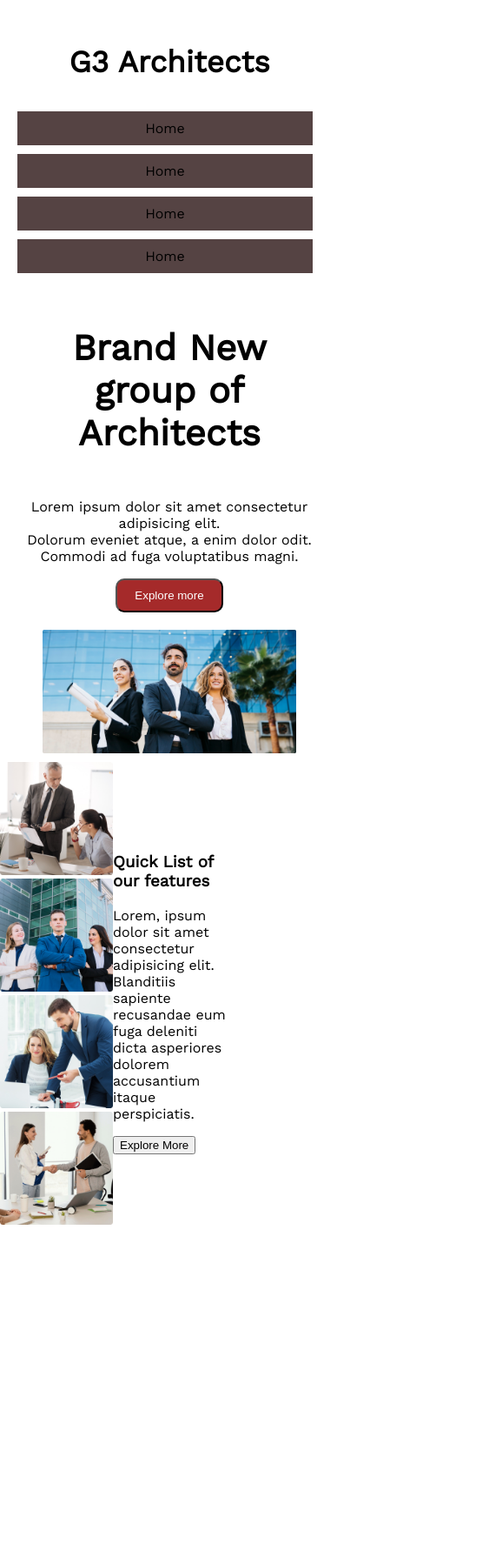
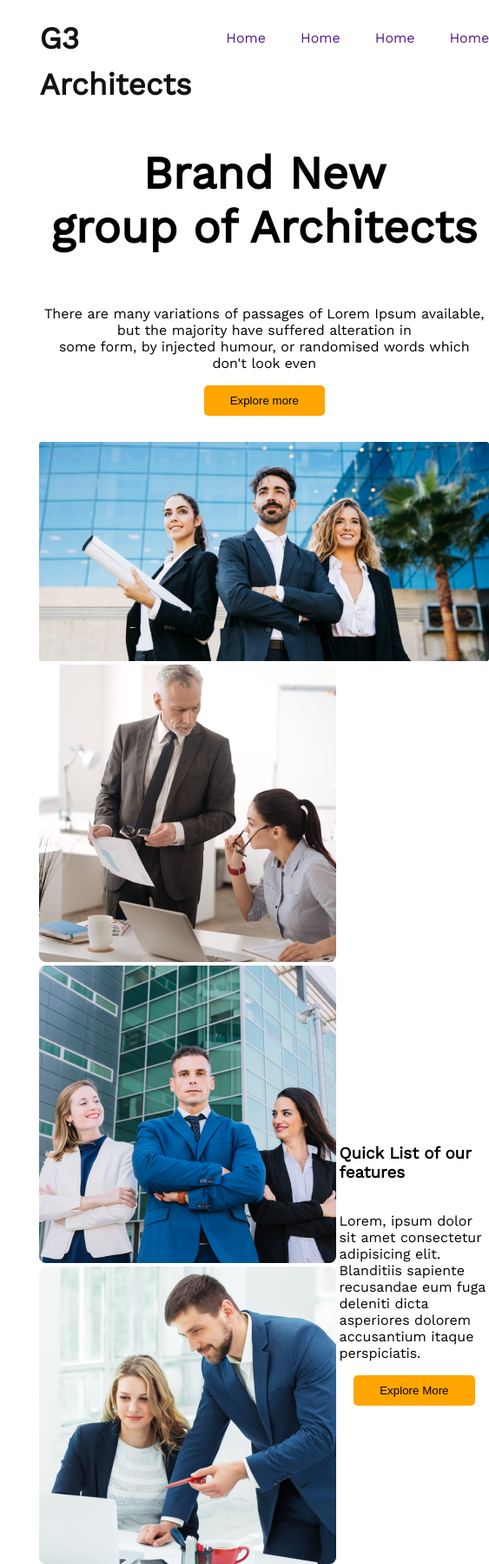
Before and after one commit to drjhatka/responsive-assignment, a plain HTML site: page index.html in a window 390 px wide. Shown: the top 1798 px of the page at 87% size, 563 px wide, since content can reach past the window. Before the commit the page ends 1412 px from the top, so only its background shows below. Drawn offline with nearby package versions, Linux system fonts and the light colour scheme.

Commit message:
almost there

```diff
--- a/css/style.css
+++ b/css/style.css
@@ -1,101 +1,119 @@
 @import url('https://fonts.googleapis.com/css2?family=Work+Sans&display=swap');
-body {
-    margin: 0 auto;
-    font-family: "Work Sans";
-    box-sizing: border-box;
+
+body{
+    height: 100%;
+    font-family: Work Sans;
 }
 
-.header {
-    display: flex;
-    justify-content: space-around;
-    align-items: center;
-    padding-top: 50px;
+.container{
+    display: grid;
+    grid-template-columns: repeat(1, 1fr);
+    padding: 10px 10%;
 }
 
-.header_title {
+.header{
+    display: flex;
+    justify-content: space-between;
+}
+.header_title{
     font-size: 35px;
-    text-align: center;
     font-weight: bold;
+    color:#131313;
+    line-height: 53px;
+}
+.header_menus{
+    display: flex;
+    gap:40px;
+}
+.menu{
+    list-style: none;
+}
+.menu a {
+    text-decoration: none;
 }
 
-.header_menus {
-    display: flex;
-}
-
-.menu {
-    list-style: none;
-    margin-right: 50px;
-}
-
-.menu a {
-    text-decoration: none;
-    color: black;
-}
-
-.second_column {
+.second_column{
     display: flex;
     flex-direction: column;
     justify-content: center;
     align-items: center;
 }
 
-.second_col_title {
-    font-size: 28px;
+.second_col_title{
+    font-size: 35px;
+    font-weight: 700;
     text-align: center;
 }
+.second_col_info{
 
-.second_col_info {
     text-align: center;
-}
-
-.second_col_img {
-    display: flex;
     justify-content: center;
 }
 
-.second_col_img>img {
-    width: 75%;
-    margin-top: 20px;
+.btn-primary {
+    padding: 10px 30px;
+    background-color: orange;
+    border-radius: 5px;
+    border:none;
 }
 
-.third_column {
-    margin-top: 10px;
+.second_col_img img{
+width: 100%;
+padding-top: 30px;
+}
+
+.third_column{
     display: grid;
     grid-template-columns: repeat(3, 1fr);
+    grid-template-rows: repeat(1, 1fr);
+
+}
+
+.img_container{
+    grid-column: 1 / 3;
+    grid-row: 1/2;
+    /* display: grid;
+    grid-template-columns: repeat(2 1fr);
+    grid-column: 1/2; */
+}
+.img_container>img{
+    object-fit: scale-down;
+}
+.third_column_info{
+    height: 100%;
+    grid-column: 3/4;
+    grid-row: 1/2;
+    display: flex;
+    flex-direction: column;
     justify-content: center;
     align-items: center;
+
 }
 
-.third_column img {
+.fourth_column{
+    display: grid;
+    grid-template-columns: repeat(2 , 1fr);
+
+}
+.fourth_col_info_container{
+    grid-column: 1/1;
+    display: flex;
+    flex-direction: column;
+}
+.fourth_col_img img{
     width: 100%;
+    object-fit: cover;
 }
+.card_container{
+    padding: 15px;
+ border: 1px solid;
+ margin-bottom: 10px;
+}
+.card{
+ box-shadow: 10px 5px 5px gray;
 
-.btn-primary {
-    padding-right: 20px;
-    padding-left: 20px;
-    padding-top: 10px;
-    padding-bottom: 10px;
-    background-color: brown;
-    color: white;
-    border-radius: 10px;
 }
+.card_text{
 
-@media screen and (max-width:676px) {
-    .header {
-        flex-direction: column;
-        gap: 20px;
-    }
-    .header_menus {
-        display: flex;
-        flex-direction: column;
-        width: 100%;
-    }
-    .menu {
-        background-color: rgb(85, 67, 67);
-        color: white;
-        text-align: center;
-        margin-bottom: 10px;
-        padding-top: 10px;
-        padding-bottom: 10px;
-    }
+    font-size: small;
 }
--- a/index.html
+++ b/index.html
@@ -31,7 +31,7 @@
             </div>
 
             <div class="second_col_info">
-                <p style="text-align: center ;">Lorem ipsum dolor sit amet consectetur adipisicing elit. <br> Dolorum eveniet atque, a enim dolor odit. Commodi ad fuga voluptatibus magni.</p>
+                <p> There are many variations of passages of Lorem Ipsum available, but the majority have suffered alteration in <br>some form, by injected humour, or randomised words which don't look even</p>
             </div>
             <div class="second_col_btn">
                 <button class="btn-primary"><a>Explore more</a></button>
@@ -42,16 +42,44 @@
 
 
         <div class="third_column">
+
             <div class="img_container">
                 <img src="images/team1.png" alt="">
                 <img src="images/team2.png" alt="">
                 <img src="images/team3.png" alt="">
                 <img src="images/team4.png" alt="">
             </div>
+
             <div class="third_column_info">
                 <h3>Quick List of our features</h3>
-                <p>Lorem, ipsum dolor sit amet consectetur adipisicing elit. Blanditiis sapiente recusandae eum fuga deleniti dicta asperiores dolorem accusantium itaque perspiciatis.</p>
-                <button> <a> Explore More </a></button>
+                <p>Lorem, ipsum dolor sit amet consectetur adipisicing elit. <br> Blanditiis sapiente recusandae eum fuga deleniti dicta<br> asperiores dolorem accusantium itaque perspiciatis.</p>
+                <button class="btn-primary"> <a> Explore More </a></button>
+            </div>
+        </div>
+
+        <div class="fourth_column">
+            <div class="fourth_col_info_container">
+                <div class="second_col_title" >Features you will <br> love & enjoy</div>
+                <div ><p>There are many variations of passages of Lorem Ipsum available, but the <br> majority have suffered alteration in some form, by <br> injected humour, or randomised words which don't look even</p></div>
+
+                <div class="card_container">
+                    <div class="card"><h2>card title</h2>
+                        <div class="card_text">There are many variations of passages of Lorem Ipsum available, but the majority have suffered alteration in some form, by injected humour, or randomised...........</div>
+                    </div>
+                    <div class="card"><h2>card title</h2>
+                        <div class="card_text">There are many variations of passages of Lorem Ipsum available, but the majority have suffered alteration in some form, by injected humour, or randomised...........</div>
+                    </div>
+                    <div class="card"><h2>card title</h2>
+                        <div class="card_text">There are many variations of passages of Lorem Ipsum available, but the majority have suffered alteration in some form, by injected humour, or randomised...........</div>
+                    </div>
+                    <div class="card"><h2>card title</h2>
+                        <div class="card_text">There are many variations of passages of Lorem Ipsum available, but the majority have suffered alteration in some form, by injected humour, or randomised...........</div>
+                    </div>
+
+                </div>
+            </div>
+            <div class="fourth_col_img">
+                <img src="images/architect.png" alt="">
             </div>
         </div>
 
```
